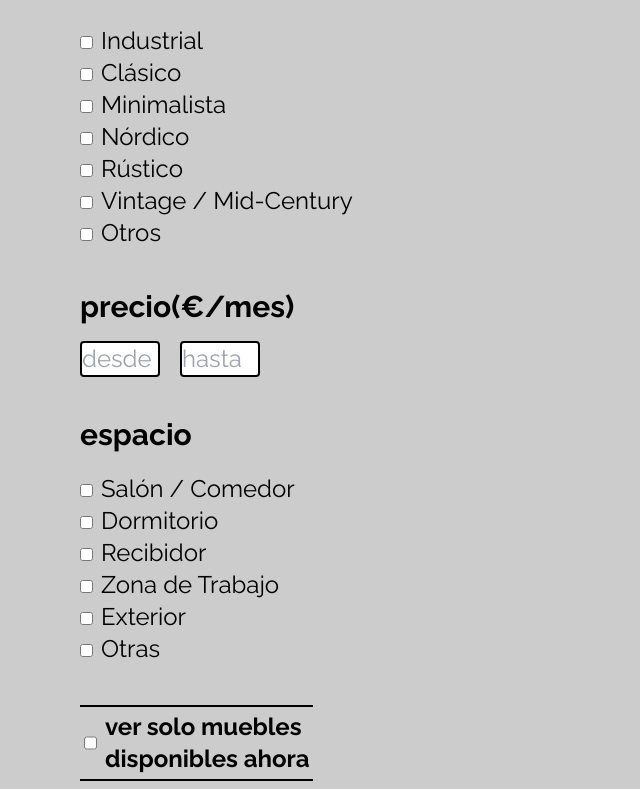
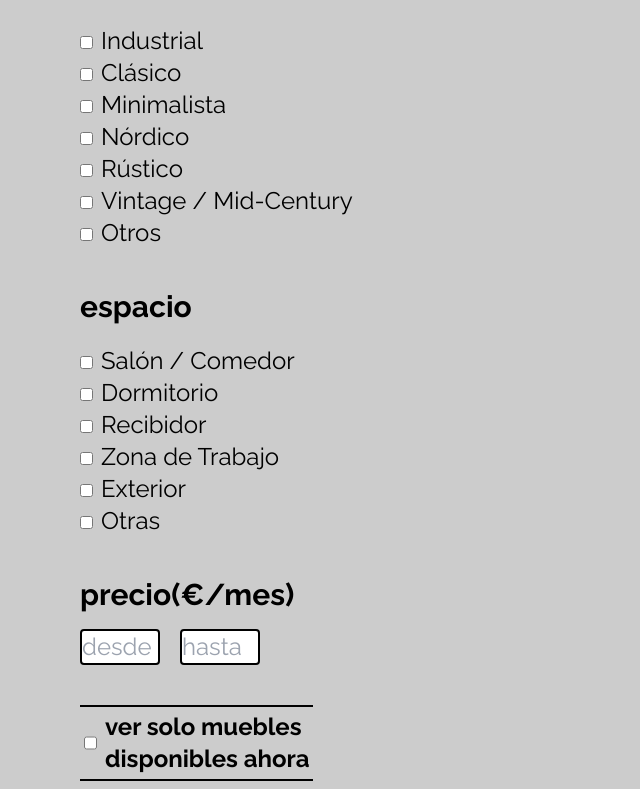
Before and after one commit to 4GeeksAcademy/abitacolo-front-, a React (Vite) app: page /categoria/aparadores in a window 1280 px wide. Shown: the part 1135-1924 px from the top of the page, without its empty margins (0-640 px from the left). Built offline with nearby package versions, Linux system fonts and the light colour scheme; no server answers.

Commit message:
actualizamos filtros

```diff
--- a/src/components/Filters.jsx
+++ b/src/components/Filters.jsx
@@ -1,10 +1,10 @@
+import React, { useContext, useRef, useState } from "react";
+import { FontAwesomeIcon } from "@fortawesome/react-fontawesome";
 import {
   faEraser,
   faSliders,
   faSortDown,
 } from "@fortawesome/free-solid-svg-icons";
-import { FontAwesomeIcon } from "@fortawesome/react-fontawesome";
-import React, { useContext, useRef, useState } from "react";
 import { Context } from "../context/appContext";
 
 const initialFormData = {
@@ -16,27 +16,52 @@ const initialFormData = {
   disponible: false,
 };
 
+const filterOptions = {
+  color: [
+    "Natural",
+    "Blanco / Beige / Gris",
+    "Negro / Gris Oscuro",
+    "Tonos Pastel",
+    "Tonos Vivos",
+    "Dorado / Plateado",
+  ],
+  estilo: [
+    "Industrial",
+    "Clásico",
+    "Minimalista",
+    "Nórdico",
+    "Rústico",
+    "Vintage / Mid-Century",
+    "Otros",
+  ],
+  espacio: [
+    "Salón / Comedor",
+    "Dormitorio",
+    "Recibidor",
+    "Zona de Trabajo",
+    "Exterior",
+    "Otras",
+  ],
+};
+
 const Filters = () => {
   const formRef = useRef(null);
   const [formData, setFormData] = useState(initialFormData);
-  const { store, actions } = useContext(Context);
+  const { actions } = useContext(Context);
 
   const handleInputChange = (e) => {
     const { name, value, type, checked } = e.target;
-    if (type === "checkbox") {
-      if (name === "disponibilidad") {
-        setFormData((prevState) => ({ ...prevState, [name]: checked }));
-      } else {
     setFormData((prevState) => ({
       ...prevState,
-          [name]: checked
+      [name]:
+        type === "checkbox"
+          ? name === "disponible"
+            ? checked
+            : checked
             ? [...prevState[name], value]
-            : prevState[name].filter((item) => item !== value),
+            : prevState[name].filter((item) => item !== value)
+          : value,
     }));
-      }
-    } else {
-      setFormData((prevState) => ({ ...prevState, [name]: value }));
-    }
   };
 
   const handleSubmit = (e) => {
@@ -47,27 +72,27 @@ const Filters = () => {
   const handleClearFilters = () => {
     setFormData(initialFormData);
     formRef.current.reset();
-    console.log("Filtros reseteados:", initialFormData);
+    actions.filtrarMuebles(initialFormData);
   };
 
   const renderCheckboxList = (category, options) => (
-    <div className={`list-${category} mt-10`}>
+    <div key={category} className={`list-${category} mt-10`}>
       <span className="text-3xl">
         <strong>{category}</strong>
       </span>
       <ul className="list-none mt-5">
         {options.map((option) => (
-          <li key={option}>
+          <li key={`${category}-${option}`}>
             <input
               type="checkbox"
-              id={option}
+              id={`${category}-${option}`}
               name={category}
               value={option}
               checked={formData[category].includes(option)}
               onChange={handleInputChange}
               className="mr-2"
             />
-            <label htmlFor={option}>{option}</label>
+            <label htmlFor={`${category}-${option}`}>{option}</label>
           </li>
         ))}
       </ul>
@@ -82,62 +107,35 @@ const Filters = () => {
           pueden servir
         </strong>
       </span>
-      <p className="">
+      <p>
         <FontAwesomeIcon icon={faSortDown} size="2xl" />
       </p>
 
       <form ref={formRef} onSubmit={handleSubmit} className="text-2xl mt-10">
-        {renderCheckboxList("color", [
-          "Natural",
-          "Blanco / Beige / Gris",
-          "Negro / Gris Oscuro",
-          "Tonos Pastel",
-          "Tonos Vivos",
-          "Dorado / Plateado",
-        ])}
-
-        {renderCheckboxList("estilo", [
-          "Industrial",
-          "Clásico",
-          "Minimalista",
-          "Nórdico",
-          "Rústico",
-          "Vintage / Mid-Century",
-          "Otros",
-        ])}
+        {Object.entries(filterOptions).map(([category, options]) =>
+          renderCheckboxList(category, options)
+        )}
 
         <div className="filter-Prize mt-10">
           <span className="text-3xl">
             <strong>precio(€/mes)</strong>
           </span>
           <div className="mt-4">
+            {["precioDesde", "precioHasta"].map((name) => (
               <input
+                key={name}
                 type="text"
-              name="precioDesde"
-              value={formData.precioDesde}
+                name={name}
+                value={formData[name]}
                 onChange={handleInputChange}
-              className="border-2 border-solid border-black rounded w-20"
-              placeholder="desde"
+                className={`border-2 border-solid border-black rounded w-20 ${
+                  name === "precioHasta" ? "ml-5" : ""
+                }`}
+                placeholder={name === "precioDesde" ? "desde" : "hasta"}
               />
-            <input
-              type="text"
-              name="precioHasta"
-              value={formData.precioHasta}
-              onChange={handleInputChange}
-              className="border-2 border-solid border-black rounded w-20 ml-5"
-              placeholder="hasta"
-            />
+            ))}
           </div>
         </div>
-
-        {renderCheckboxList("espacio", [
-          "Salón / Comedor",
-          "Dormitorio",
-          "Recibidor",
-          "Zona de Trabajo",
-          "Exterior",
-          "Otras",
-        ])}
 
         <div className="inline-block border-y-2 border-solid dark:border-abitacoloGray border-black mt-10 p-1">
           <div className="flex justify-center">
@@ -155,25 +153,20 @@ const Filters = () => {
           </div>
         </div>
 
-        <div className="grid mt-5">
+        {["aplicar filtros", "borrar filtros"].map((text, index) => (
+          <div className="grid mt-5" key={text}>
             <button
-            type="submit"
-            className="p-3 border-2 bg-abitacoloGreen dark:text-white dark:bg-abitacoloGrayShadow border-solid border-black dark:border-white rounded-full mt-4"
+              type={index === 0 ? "submit" : "button"}
+              onClick={index === 1 ? handleClearFilters : undefined}
+              className={`p-3 border-2 ${
+                index === 0 ? "bg-abitacoloGreen" : ""
+              } dark:text-white dark:bg-abitacoloGrayShadow border-solid border-black dark:border-white rounded-full mt-4`}
             >
-            <FontAwesomeIcon icon={faSliders} />
-            <span className="ms-3">aplicar filtros</span>
+              <FontAwesomeIcon icon={index === 0 ? faSliders : faEraser} />
+              <span className="ms-3">{text}</span>
             </button>
           </div>
-        <div className="grid mt-5">
-          <button
-            type="button"
-            onClick={handleClearFilters}
-            className="p-3 border-2 dark:text-white dark:bg-abitacoloGrayShadow border-solid border-black dark:border-white rounded-full mt-4"
-          >
-            <FontAwesomeIcon icon={faEraser} />
-            <span className="ms-3">borrar filtros</span>
-          </button>
-        </div>
+        ))}
       </form>
     </div>
   );
--- a/src/context/flux.jsx
+++ b/src/context/flux.jsx
@@ -95,13 +95,25 @@ const getState = ({ getStore, getActions, setStore }) => {
 
         // Filter by price range
         if (filtros.precioDesde || filtros.precioHasta) {
-          const precioDesde = parseFloat(filtros.precioDesde) || 0;
-          const precioHasta = parseFloat(filtros.precioHasta) || Infinity;
-          mueblesFiltrados = mueblesFiltrados.filter(
-            (mueble) =>
-              mueble.precio >= precioDesde && mueble.precio <= precioHasta
+          const precioDesde = filtros.precioDesde
+            ? parseFloat(filtros.precioDesde)
+            : 0;
+          const precioHasta = filtros.precioHasta
+            ? parseFloat(filtros.precioHasta)
+            : Infinity;
+
+          mueblesFiltrados = mueblesFiltrados.filter((mueble) => {
+            const mueblePrecio = parseFloat(mueble.precio_mes);
+            return mueblePrecio >= precioDesde && mueblePrecio <= precioHasta;
+          });
+
+          console.log("After precio filter:", mueblesFiltrados);
+          console.log(
+            "Precio desde:",
+            precioDesde,
+            "Precio hasta:",
+            precioHasta
           );
-          console.log("After precio filter:", mueblesFiltrados);
         }
 
         // Update the store with filtered furniture
--- a/src/views/Home.jsx
+++ b/src/views/Home.jsx
@@ -40,7 +40,7 @@ const Home = () => {
               </Link>
             ))
           ) : (
-            <p>Cargando...</p>
+            <p>No se han encontrado Muebles que cumplan con los filtros.</p>
           )}
         </div>
       </div>
```
Lines whose indentation alone changed are shown as unchanged.
